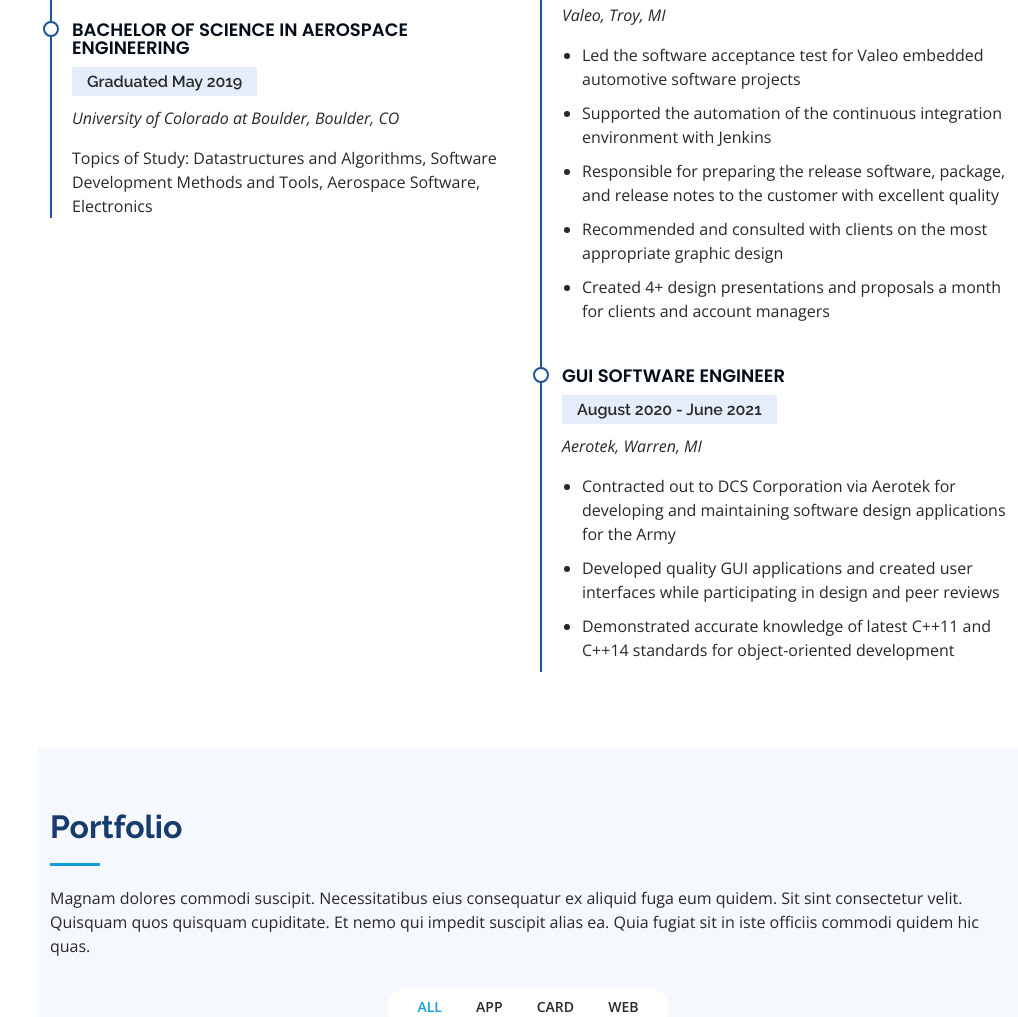
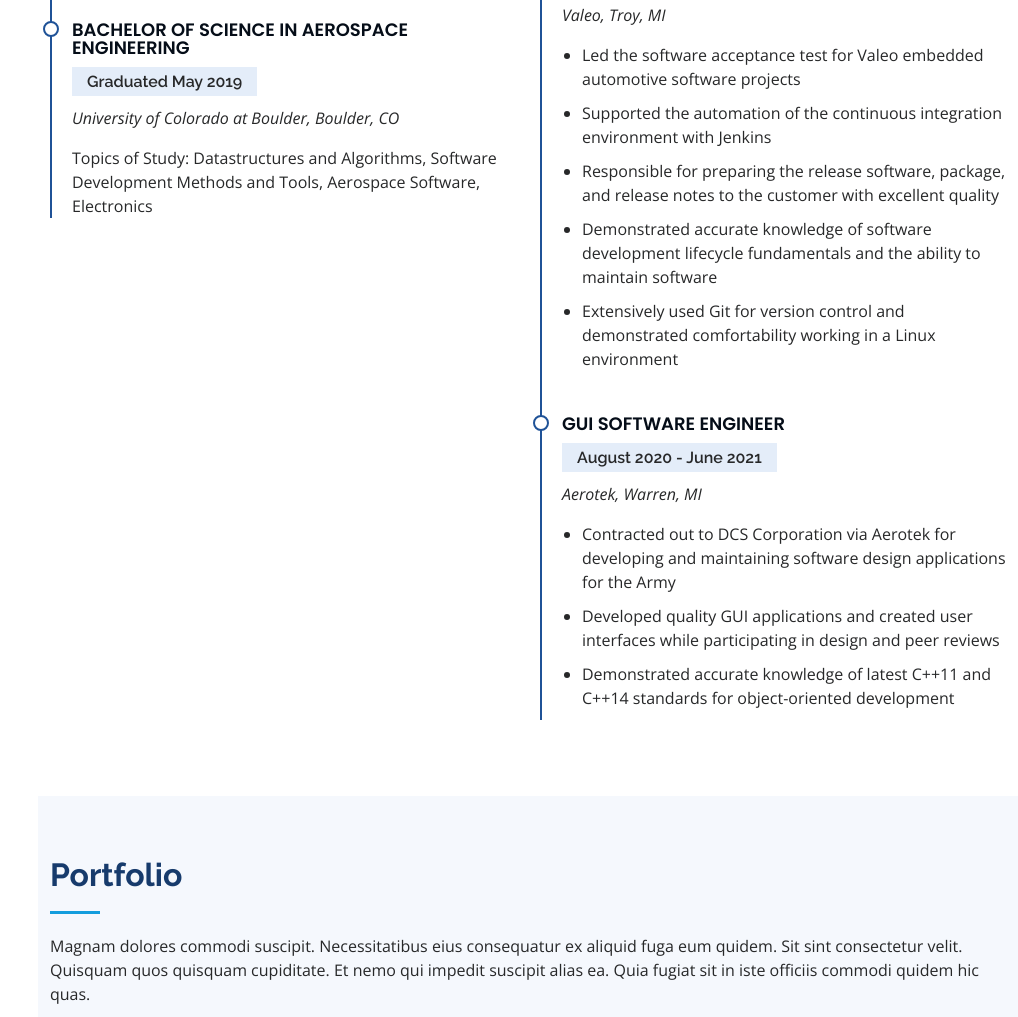
Before and after one commit to Jual6332/NewPortfolioWebsite, a plain HTML site: page iPortfolio/iPortfolio/index.html in a window 1280 px wide. Shown: the part 2289-3306 px from the top of the page, without its empty margins (262-1280 px from the left). Drawn offline with nearby package versions, Linux system fonts and the light colour scheme.

Commit message:
Completed work experience for Valeo

```diff
--- a/iPortfolio/iPortfolio/index.html
+++ b/iPortfolio/iPortfolio/index.html
@@ -318,8 +318,8 @@
                 <li>Led the software acceptance test for Valeo embedded automotive software projects</li>
                 <li>Supported the automation of the continuous integration environment with Jenkins</li>
                 <li>Responsible for preparing the release software, package, and release notes to the customer with excellent quality</li>
-                <li>Recommended and consulted with clients on the most appropriate graphic design</li>
-                <li>Created 4+ design presentations and proposals a month for clients and account managers</li>
+                <li>Demonstrated accurate knowledge of software development lifecycle fundamentals and the ability to maintain software</li>
+                <li>Extensively used Git for version control and demonstrated comfortability working in a Linux environment</li>
               </ul>
             </div>
             <div class="resume-item">
```
